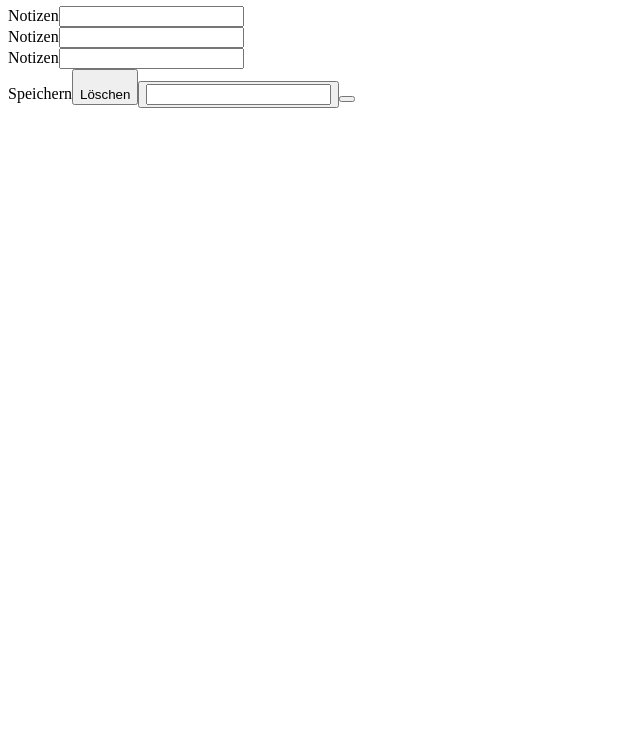
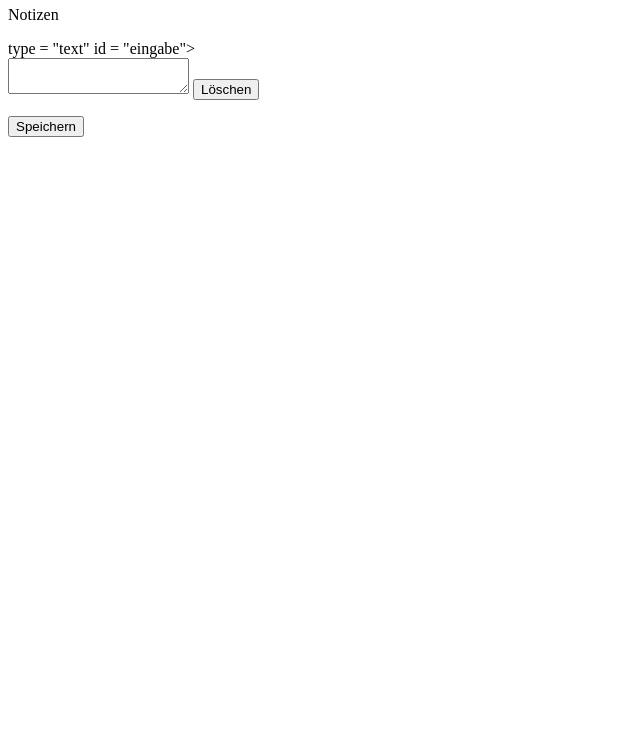
Before and after one commit to Dhrjfjrhrifjrirjrjrjfudjwiqksjs/test1, a plain HTML site: page Notizen.html in a window 1280 px wide. Shown: the part 60-800 px from the top of the page, without its empty margins (0-640 px from the left). Drawn offline with Linux system fonts and the light colour scheme.

Commit message:
Update Notizen.html

```diff
--- a/Notizen.html
+++ b/Notizen.html
@@ -1,21 +1,32 @@
+
+
 <head>
 <title>IHRE NOTIZEN</title>
 <h1>IHRE NOTIZEN</h1>
-<body>Notizen</body><input type = "text" id = "eingabe"><br>
-<body>Notizen</body><input type = "text" id = "eingabe"><br>
-<body>Notizen</body><input type = "text" id = "eingabe"><br>
-<body>Speichern</body><button><br>
-<body>Löschen</body><button>
+<label>Notizen</label><p ></p>type = "text" id = "eingabe"><br>
+<textarea> </textarea>
 
-    <input type = "text" id = "eingabe">
-    <button onclick = "zeigeText()"></button>
+<button onclick = "löscheText()">Löschen</button>
+<p id="Notizblock"></p>
+
+
+  <button onclick = "zeigeText()">Speichern</button>
     <p id = "anzeige"></p>
 
 <script>
 
+let Speicherung = []
 function zeigeText(){
-            let text = document.getElementById("eingabe").value;
+           let text = document.getElementById("anzeige").value;
             console.log(text)
-            document.getElementById("anzeige").innerHTML = text
+            Speicherung.push(text)
+            const schnellspeicherung = document.createElement("P")
+            schnellspeicherung.innertext =
             console.log(document.getElementById("anzeige").innerHTML)
-        }
+       }
+
+
+function löscheText(){
+    let notiz = document.getElementById("Notizblock").value;
+    console.log
+}
```
